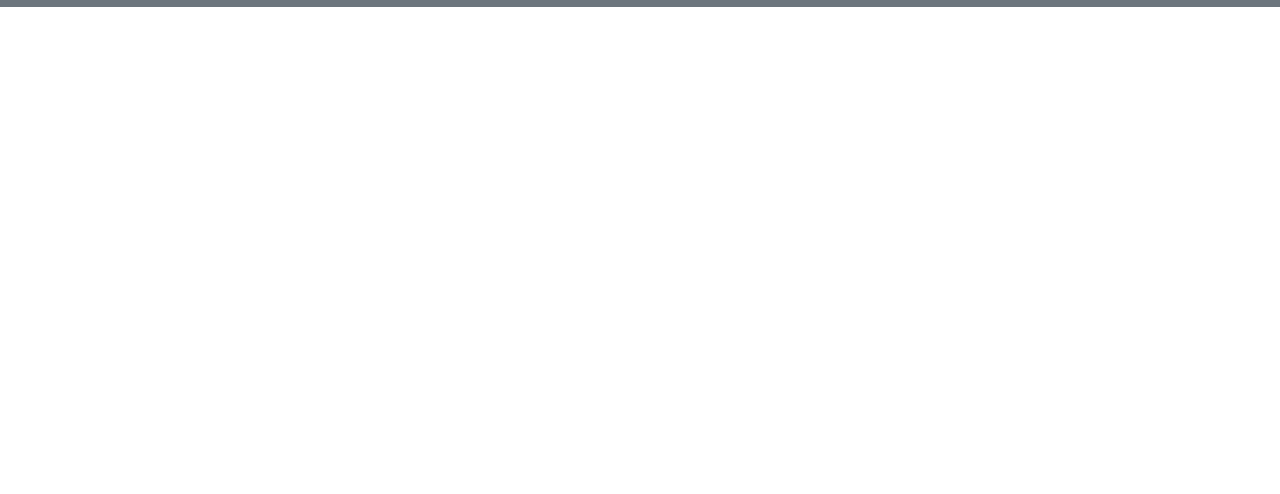
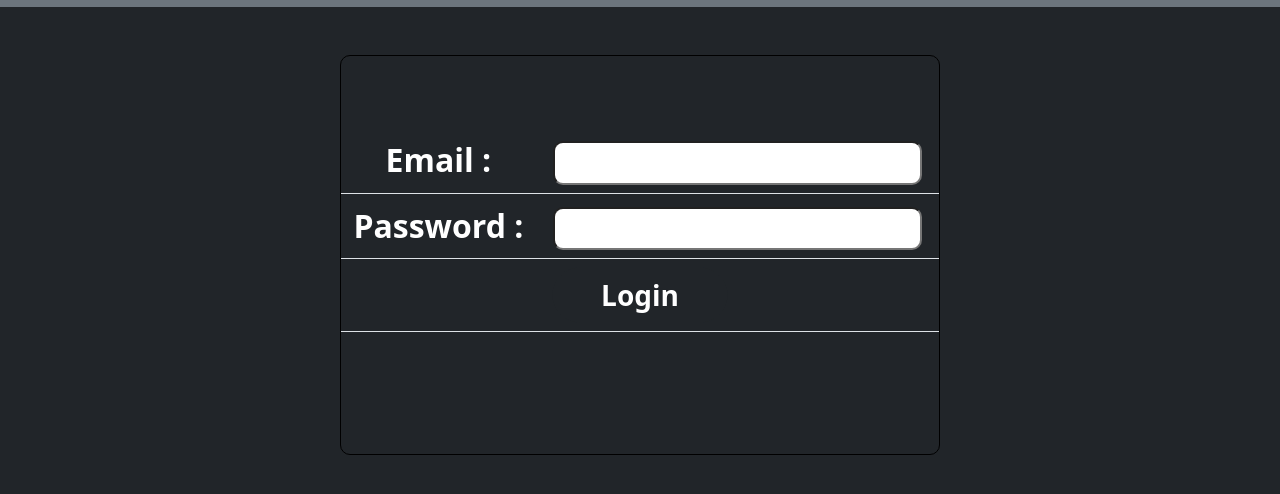
Before and after one commit to Vats4065/Json-server-project, a plain HTML site: page pages/login.html in a window 1280 px wide. Shown: the part 58-552 px from the top of the page. Drawn offline with nearby package versions, Linux system fonts and the light colour scheme.

Commit message:
login-design

```diff
--- a/pages/login.html
+++ b/pages/login.html
@@ -7,15 +7,41 @@
     <title>Home</title>
     <link rel="stylesheet" href="" id="bootstrap">
     <link rel="stylesheet" href="/style/nav.css">
+    <link rel="stylesheet" href="/style/login.css">
 </head>
 
 <body>
     <!-- navbar -->
     <nav class="bg-secondary"> </nav>
 
+    <!-- login form -->
+    <div class="bg-dark h-100vh py-5">
+        <form action="" class="pt-5 text-center">
+
+            <table class="table mt-4 fs-2 text-white">
+                <tbody>
+                    <tr>
+                        <th>Email :</th>
+                        <td><input type="text" class="" id="email"></td>
+                        <span></span>
+                    </tr>
+                    <tr>
+                        <th>Password :</th>
+                        <td><input type="url" name="" id="pass"></td>
+                        <span></span>
+                    </tr>
+
+                    <tr>
+                        <td colspan="2"><button class="btn btn-dark fs-3 rounded-pill px-5 fw-bold">Login</button></td>
+                    </tr>
+                </tbody>
+            </table>
+        </form>
+    </div>
 
 
-<script type="module" src="/js/index.js"></script>
+
+    <script type="module" src="/js/index.js"></script>
 </body>
 
 </html>
--- /dev/null
+++ b/style/login.css
@@ -0,0 +1,21 @@
+.h-100vh{
+    height: 100vh;
+}
+
+.text-center{
+    text-align: center;
+}
+
+input{
+    border-radius: 10px;
+    font-size: 25px;
+}
+
+form {
+    border-radius: 10px;
+    border: 1px black solid;
+    margin: auto;
+    padding-top: 50px;
+    height: 400px;
+    width: 600px;
+}
```
